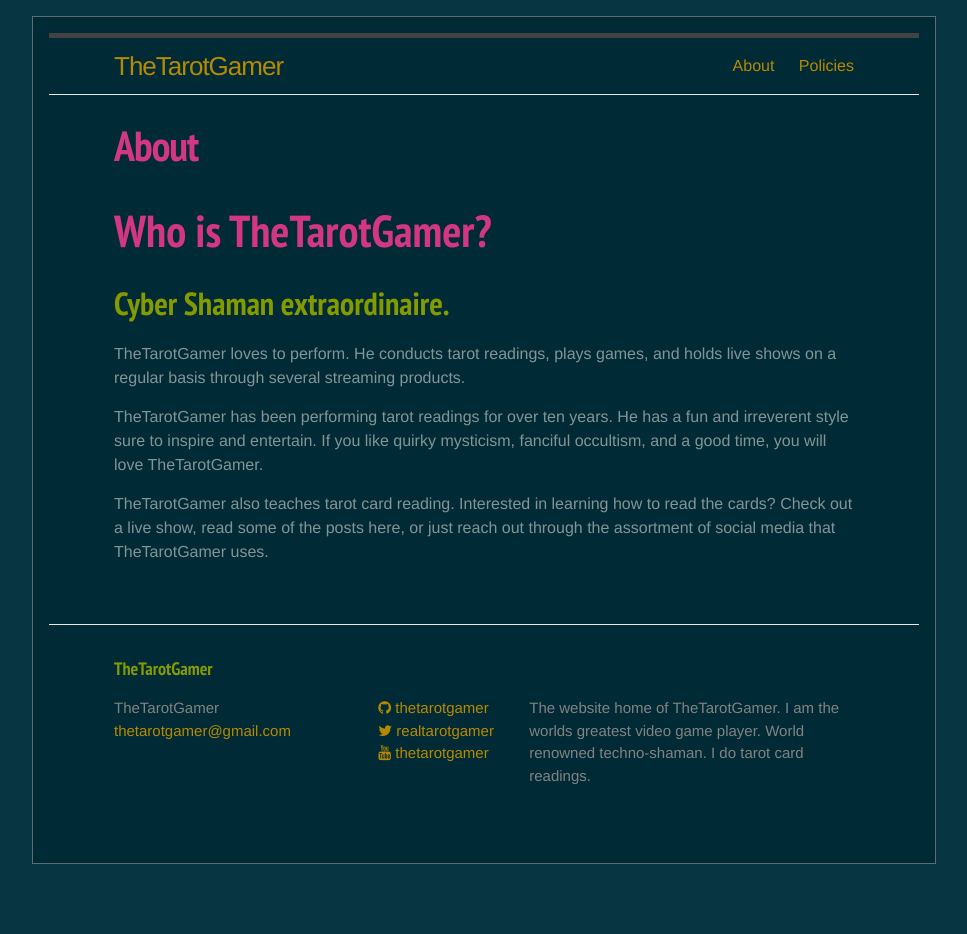
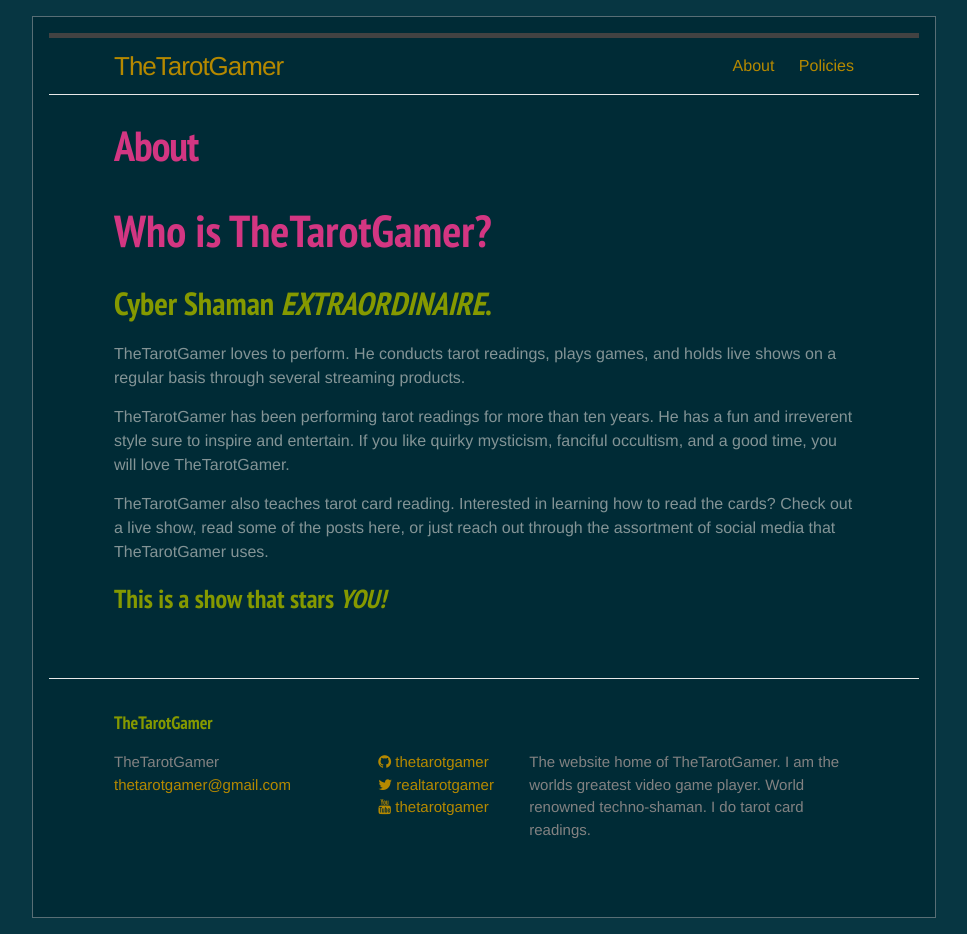
Before and after one commit to TheTarotGamer/thetarotgamer.github.io, a Jekyll site: the page built from about.md, in a window 1280 px wide. Shown: the whole page, without its empty margins (156-1123 px from the left). Built offline with Jekyll 4.4.1, drawn with Linux system fonts in a browser that asks for light colours; before the commit the page ends 900 px from its top, so only the background shows below that.

Commit message:
Added better about information.

```diff
--- a/about.md
+++ b/about.md
@@ -6,14 +6,16 @@ permalink: /about/
 
 # Who is TheTarotGamer?
 
-## Cyber Shaman extraordinaire.
+## Cyber Shaman {{ '*extraordinaire*'| upcase }}.
 TheTarotGamer loves to perform. He conducts tarot readings, plays games, and
 holds live shows on a regular basis through several streaming products.
 
-TheTarotGamer has been performing tarot readings for over ten years. He has a
+TheTarotGamer has been performing tarot readings for more than ten years. He has a
 fun and irreverent style sure to inspire and entertain. If you like quirky
 mysticism, fanciful occultism, and a good time, you will love TheTarotGamer.
 
 TheTarotGamer also teaches tarot card reading. Interested in learning how to
 read the cards? Check out a live show, read some of the posts here, or just
 reach out through the assortment of social media that TheTarotGamer uses.
+
+### This is a show that stars {{'*you!*'| upcase }}
```
